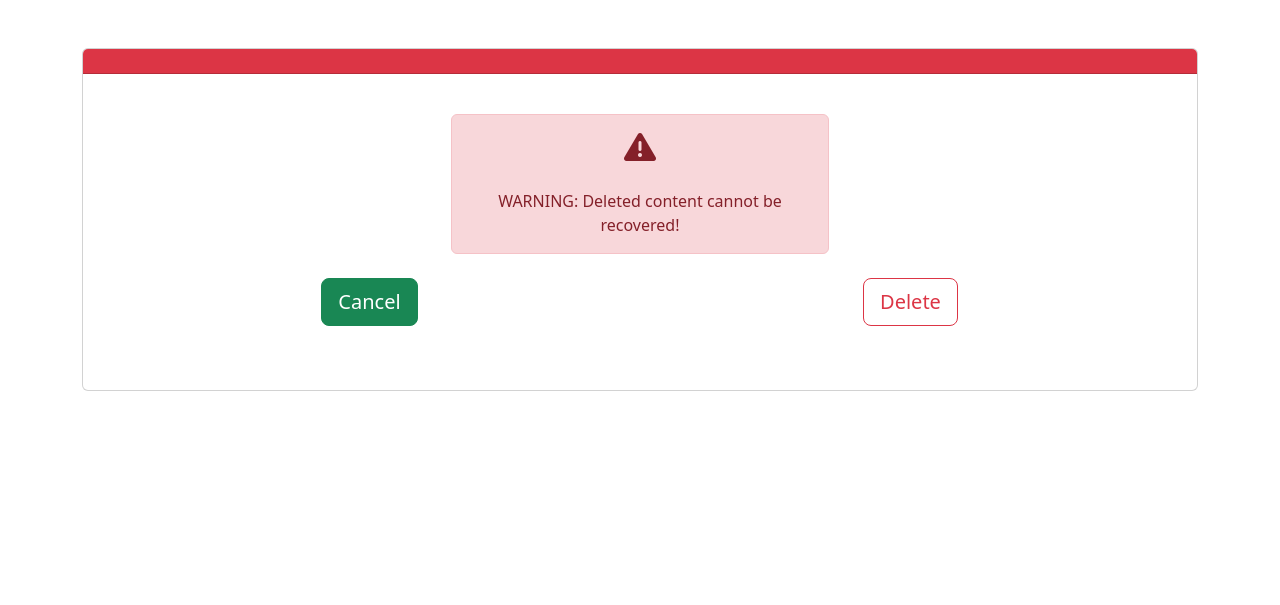
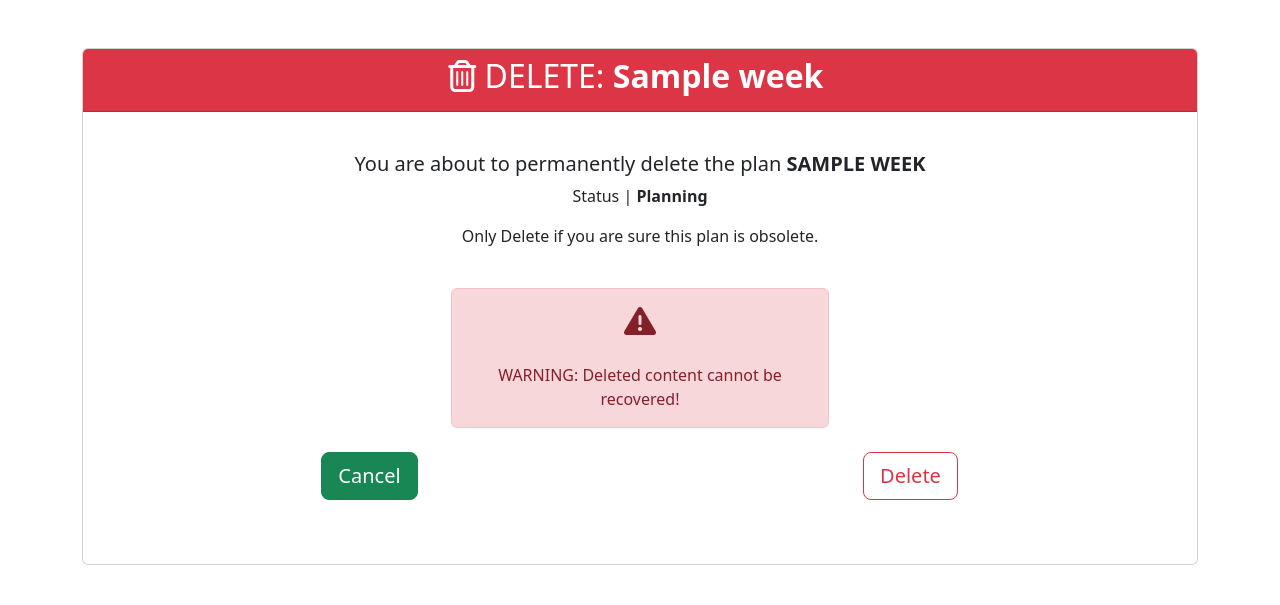
Before and after one commit to RadheyaM/Factory-Planner, a Django app: page /plan/1/delete/ in a window 1280 px wide. Shown: the part 58-663 px from the top of the page. Run offline with Django 3.2, Linux system fonts and the light colour scheme; a user stored in the database is signed in; tables that the repository leaves empty hold one stand-in row (values such as "Sample post"); some libraries are stand-ins or nearby versions.

Commit message:
Add the ability for Admin to delete a plan without having to access the Admin site

```diff
--- a/packing/views.py
+++ b/packing/views.py
@@ -442,7 +442,7 @@ class DeletePlanView(PermissionRequiredMixin, DeleteView):
     """
     permission_required = "packing.delete_week"
     model = Week
-    template_name = "delete/delete.html"
+    template_name = "delete/delete-plan.html"
     fields = "__all__"
     success_url = reverse_lazy("search-plans")
 
--- /dev/null
+++ b/templates/delete/delete-plan.html
@@ -0,0 +1,18 @@
+{% extends 'delete/delete.html' %}
+
+{% block title %}Delete | Plan{% endblock title %}
+
+
+{% block card-header %}
+<i class="fa-regular fa-trash-can"></i>&nbsp;DELETE:
+<strong>{{object}}&nbsp;</strong>
+{% endblock card-header %}
+{% block card-text %}
+<br>
+<h5>
+    You are about to permanently delete the plan
+    <strong>{{ object | upper }}</strong>
+</h5>
+<p>Status&nbsp;|&nbsp;<strong>{{ object.get_status_display }}</strong></p>
+<p>Only Delete if you are sure this plan is obsolete.</p>
+{% endblock card-text %}
--- a/templates/search/search-plans.html
+++ b/templates/search/search-plans.html
@@ -99,6 +99,11 @@
                                         <a class="btn btn-outline-primary" href="{% url 'plan-update' week.id %}"><i
                                             class="fa-solid fa-pen-to-square"></i>&nbsp;Edit</a>
                                     {% endif %}
+                                    {% if perms.packing.delete_week %}
+                                        <!--Delete button-->
+                                        <a class="btn btn-outline-danger" href="{% url 'plan-delete' week.id %}"><i
+                                            class="fa-regular fa-trash-can"></i></a>
+                                    {% endif %}
                                 </inline>
                             </div>
                         </div>
```
